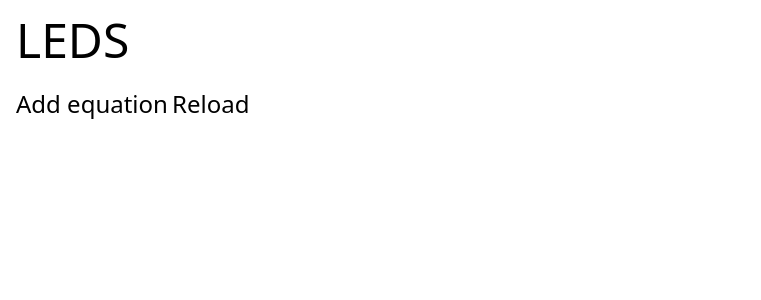
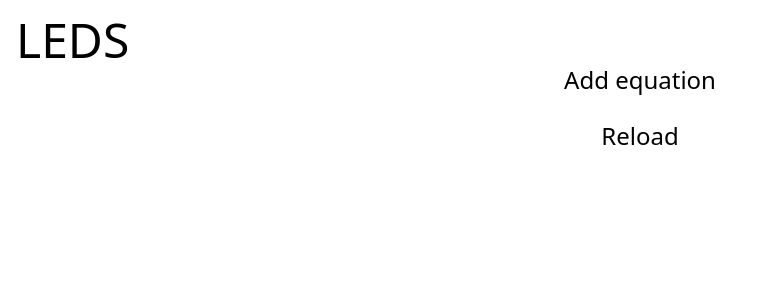
Before and after one commit to anbcodes/led-functions, a SvelteKit app in the folder svelte/: page / in a window 1280 px wide. Shown: the top 300 px of the page, without its empty margins (0-761 px from the left). Built offline with nearby package versions, Linux system fonts and the light colour scheme.

Commit message:
added reload button for ios 'app'

```diff
--- a/svelte/src/routes/+page.svelte
+++ b/svelte/src/routes/+page.svelte
@@ -221,6 +221,8 @@
 		</details>
 	{/each}
 
-	<button class="text-2xl" on:click={addEquation}> Add equation </button>
-	<button class="text-2xl mt-6" on:click={() => location.reload()}> Reload </button>
+	<div class="flex flex-col">
+		<button class="text-2xl" on:click={addEquation}> Add equation </button>
+		<button class="text-2xl mt-6" on:click={() => location.reload()}> Reload </button>
+	</div>
 </div>
```
